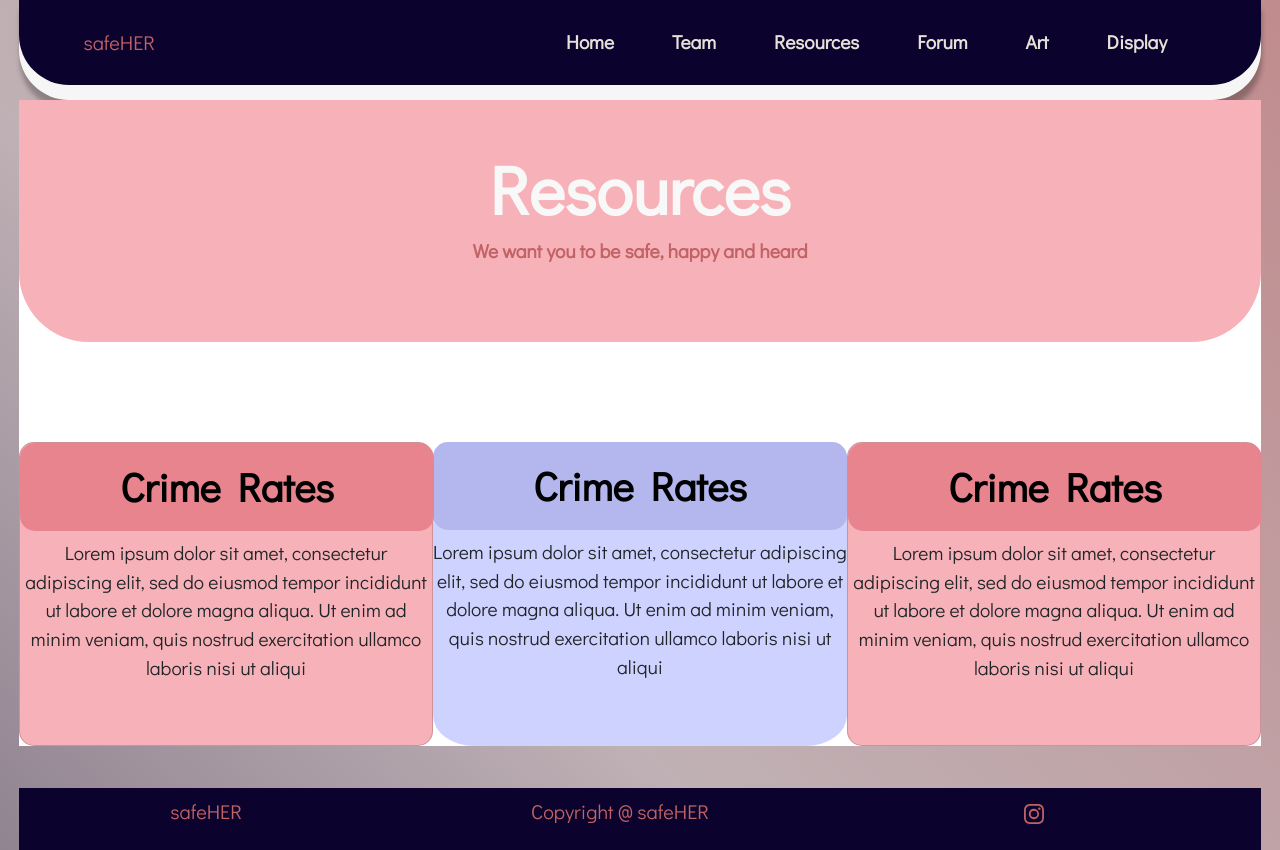
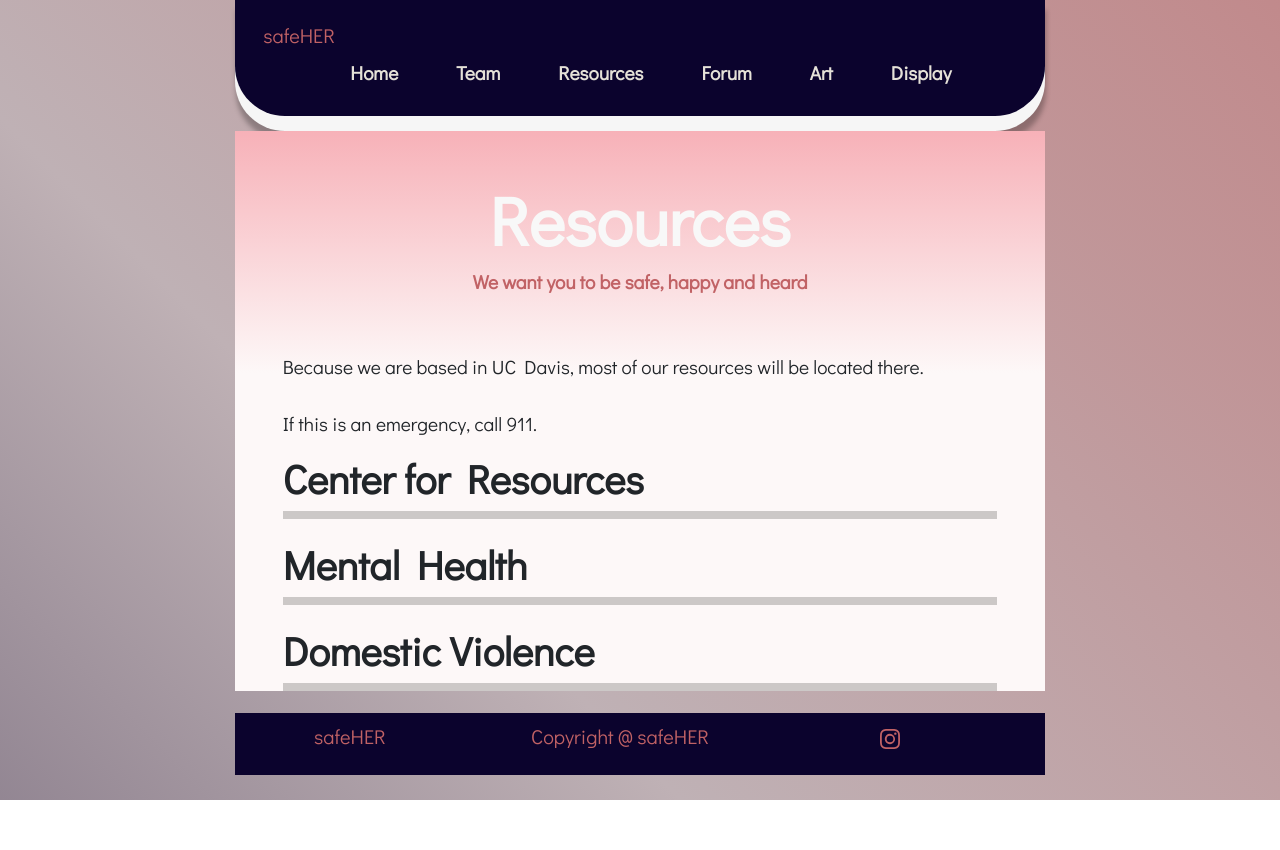
Before and after one commit to ArchitaSarin/safe-her1, a React (Create React App) app in the folder my-app/: page /resources in a window 1280 px wide. After the commit the page ends 800 px from the top, so only its background shows below. Built offline with nearby package versions, Linux system fonts and the light colour scheme.

Commit message:
second design mock up

```diff
--- a/my-app/src/Components/resources.js
+++ b/my-app/src/Components/resources.js
@@ -11,45 +11,41 @@ export const Resources = () => {
                 <h1 class="header-text">Resources</h1>
                 <p id="header-small-text">We want you to be safe, happy and heard</p>
             </div>
+            <div id="header-two">
+                <p id="header-two-text">
+                Because we are based in  UC Davis, most of our resources will be located there.
+                <br></br>
+                <br></br>
+                If this is an emergency,  call 911.
+                </p>
 
+            </div>
 
             <div id="card-section">
+                <div id="resource-cards">
+                    <h1 class="card-header">Center for Resources</h1>
+                    <hr class="line"/>
 
-                <div class="card">
+                </div>
 
-                        <h1 class="card-title">Crime Rates</h1>
+                <div id="health-cards">
+                    <h1 class="card-header">Mental Health</h1>
+                    <hr class="line"/>
 
-                    <div class="card-desc-">
-                        <p>
-                        Lorem ipsum dolor sit amet, consectetur adipiscing elit, sed do eiusmod tempor incididunt ut labore et dolore magna aliqua. Ut enim ad minim veniam, quis nostrud exercitation ullamco laboris nisi ut aliqui
-                        </p>
-                    </div>
+                </div>
+
+                <div id="domestic--cards">
+                <h1 class="card-header">Domestic Violence</h1>
+                <hr class="line"/>
+
                 </div>
 
 
-                <div class="card-p">
-
-                        <h1 class="card-title-p">Crime Rates</h1>
-
-                    <div class="card-desc-p">
-                        <p>
-                        Lorem ipsum dolor sit amet, consectetur adipiscing elit, sed do eiusmod tempor incididunt ut labore et dolore magna aliqua. Ut enim ad minim veniam, quis nostrud exercitation ullamco laboris nisi ut aliqui
-                        </p>
-                    </div>
-                </div>
-
-                <div class="card">
-
-                        <h1 class="card-title">Crime Rates</h1>
-
-                    <div class="card-desc-">
-                        <p>
-                        Lorem ipsum dolor sit amet, consectetur adipiscing elit, sed do eiusmod tempor incididunt ut labore et dolore magna aliqua. Ut enim ad minim veniam, quis nostrud exercitation ullamco laboris nisi ut aliqui
-                        </p>
-                    </div>
-                </div>
 
             </div>
+
+
+
 
 
         </div>
--- a/my-app/src/Styles/resources.css
+++ b/my-app/src/Styles/resources.css
@@ -1,12 +1,17 @@
+#main-page{
+    background-color: #FDF8F8;
+}
+
 /* header stylings */
+
 #header{
-    background-color: #F7B1B8;
+    background-image: linear-gradient(#F7B1B8, #FDF8F8);
     height: 242px;
     padding-top: 48px;
     padding-bottom: 148px;
     border-bottom: 10%;
     margin-bottom: 100px;
-    border-radius: 0px 0px 70px 70px;
+
 }
 .header-text{
     font-size: 68px;
@@ -17,51 +22,33 @@
     color: #C16265;
     font-weight:bolder;
 }
-
-#main-page{
-    background-color: white;
+#header-two-text{
+    text-align: left;
+    margin-top: -120px;
+    margin-left: 48px;
 }
 
-/* card stylings */
-#card-section{
-    display: flex;
-    justify-content: space-evenly;
-    margin-bottom: 42px;
+.card-header{
+    text-align: left;
+    border-bottom: 10px #393935;
+    margin-left: 48px;
+
 
 }
-.card{
-    width: 414px;
-    height: 304px;
-    background-color: #F7B1B8;
-    border-radius: 15px;
+.line{
+    border: none;
+    height: 8px;
+    background-color: #393935;
+    margin-left: 48px;
+    margin-right: 48px;
+    margin-bottom: 22px;
+    margin-top: 8px;
 }
-.card-title{
-
-    color:black;
-    background-color: #E8848E;
-    border-radius: 15px;
-    width: 414px;
-    padding:20px;
-
-}
-
-.card-p{
-    width: 414px;
-    height: 304px;
-    background-color: #CED2FF;
-    border-radius: 10%;
-}
-.card-title-p{
 
 
 
-    color:black;
-    background-color: #B3B7EE;
-    border-radius: 15px;
-    width: 414px;
-    padding:20px;
 
-}
+
 
 
 
```
